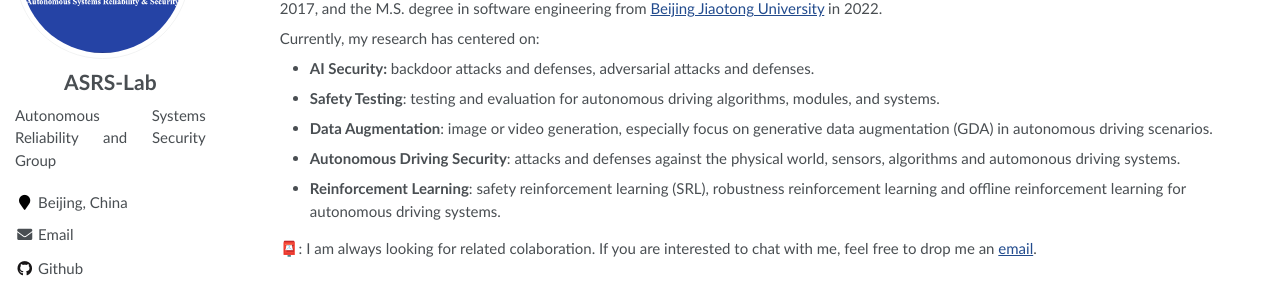
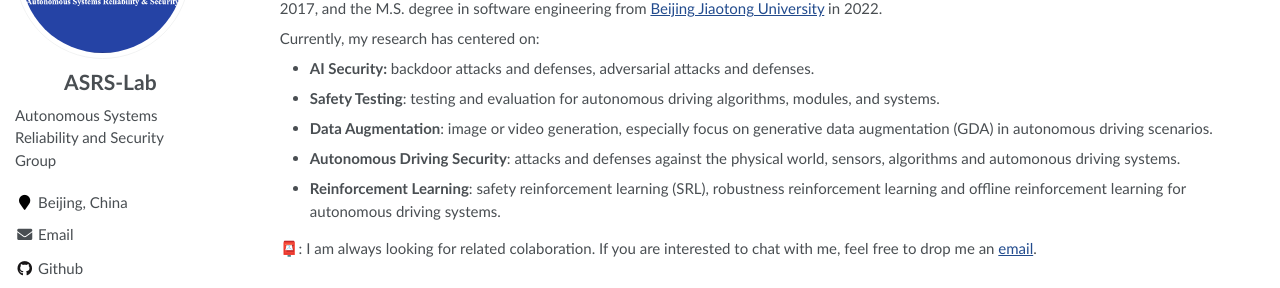
Before and after one commit to ASRS-Lab/ASRS-Lab.github.io, a Jekyll site: the page built from _pages/about.md, in a window 1280 px wide. Shown: the part 207-495 px from the top of the page. Built offline with Jekyll 4.4.1, drawn with Linux system fonts in a browser that asks for light colours.

Commit message:
fix bugs

```diff
--- a/_includes/author-profile.html
+++ b/_includes/author-profile.html
@@ -10,7 +10,7 @@
 
   <div class="author__content">
     <h3 class="author__name" style="text-align: center;">{{ author.name }}</h3>
-    {% if author.bio %}<p class="author__bio" style="text-align: justify;">{{ author.bio }}</p>{% endif %}
+    {% if author.bio %}<p class="author__bio">{{ author.bio }}</p>{% endif %}
   </div>
 
   <div class="author__urls-wrapper">
```
